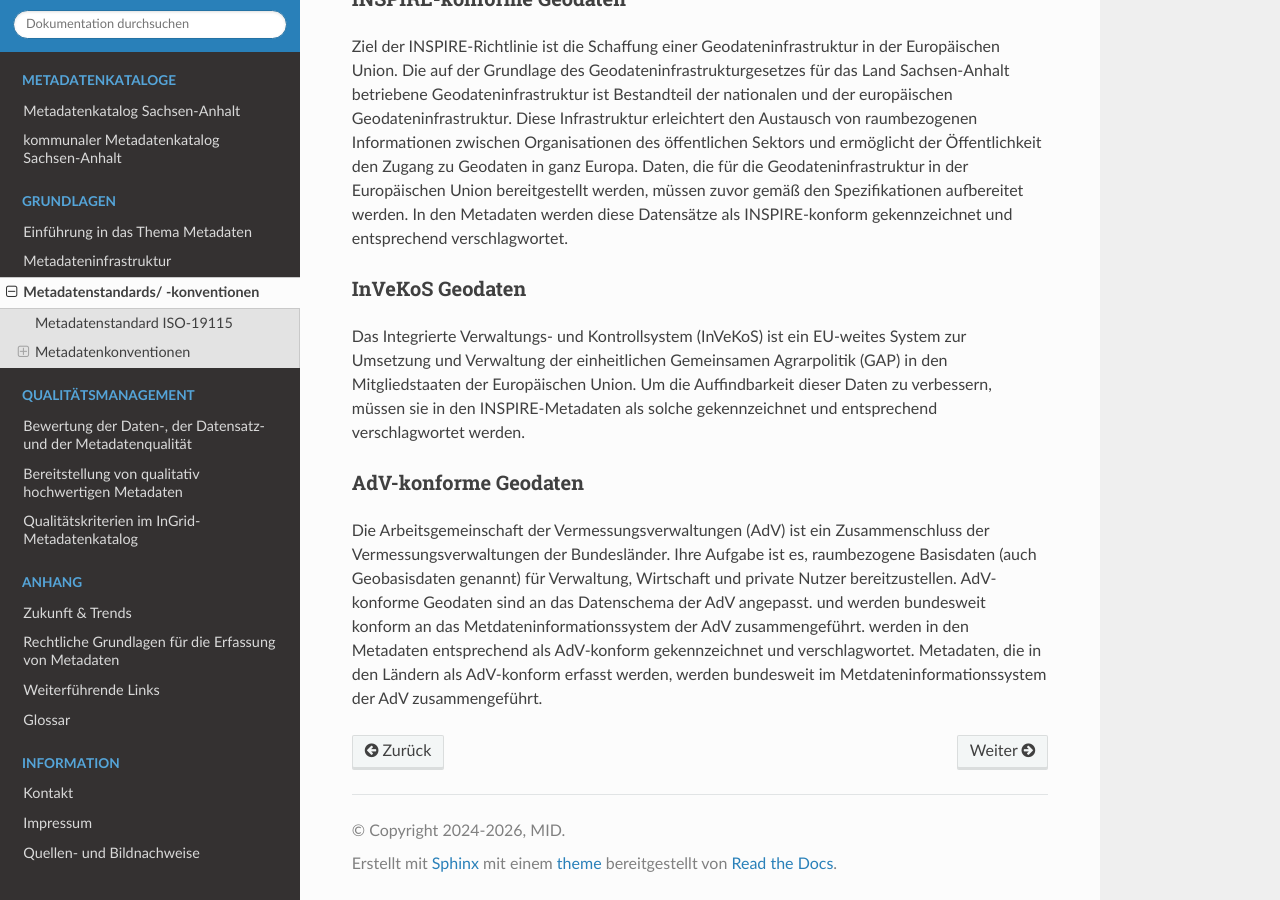
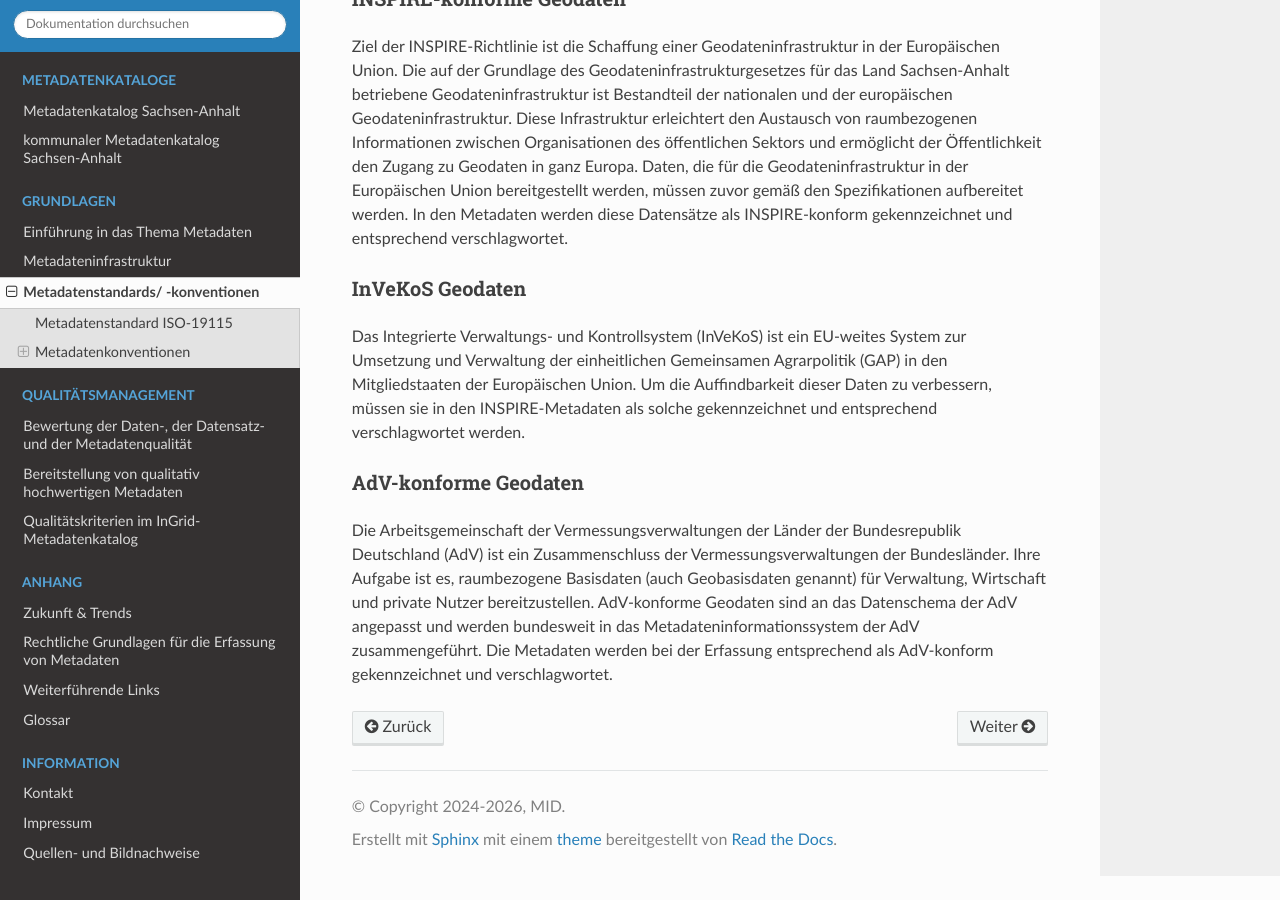
Before and after one commit to tomiwo/ingrid-mdk-st-high-quality-metadata, a Sphinx documentation site: the page built from docs/grundlagen/metadatenstandards.rst, in a window 1280 px wide and 900 px high, scrolled down 1613 px. Built offline with Sphinx 7.4.7 and the Read the Docs theme 3.1.0, drawn with Linux system fonts in a browser that asks for light colours.

Commit message:
Update metadatenstandards.rst

```diff
--- a/docs/grundlagen/metadatenstandards.rst
+++ b/docs/grundlagen/metadatenstandards.rst
@@ -66,4 +66,4 @@ Das Integrierte Verwaltungs- und Kontrollsystem (InVeKoS) ist ein EU-weites Syst
 AdV-konforme Geodaten
 ^^^^^^^^^^^^^^^^^^^^^
 
-Die Arbeitsgemeinschaft der Vermessungsverwaltungen (AdV) ist ein Zusammenschluss der Vermessungsverwaltungen der Bundesländer. Ihre Aufgabe ist es, raumbezogene Basisdaten (auch Geobasisdaten genannt) für Verwaltung, Wirtschaft und private Nutzer bereitzustellen. AdV-konforme Geodaten sind an das Datenschema der AdV angepasst. und werden bundesweit konform an das Metdateninformationssystem der AdV zusammengeführt. werden in den Metadaten entsprechend als AdV-konform gekennzeichnet und verschlagwortet. Metadaten, die in den Ländern als AdV-konform erfasst werden, werden bundesweit im Metdateninformationssystem der AdV zusammengeführt.
+Die Arbeitsgemeinschaft der Vermessungsverwaltungen der Länder der Bundesrepublik Deutschland (AdV) ist ein Zusammenschluss der Vermessungsverwaltungen der Bundesländer. Ihre Aufgabe ist es, raumbezogene Basisdaten (auch Geobasisdaten genannt) für Verwaltung, Wirtschaft und private Nutzer bereitzustellen. AdV-konforme Geodaten sind an das Datenschema der AdV angepasst und werden bundesweit in das Metadateninformationssystem der AdV zusammengeführt. Die Metadaten werden bei der Erfassung entsprechend als AdV-konform gekennzeichnet und verschlagwortet.
```
